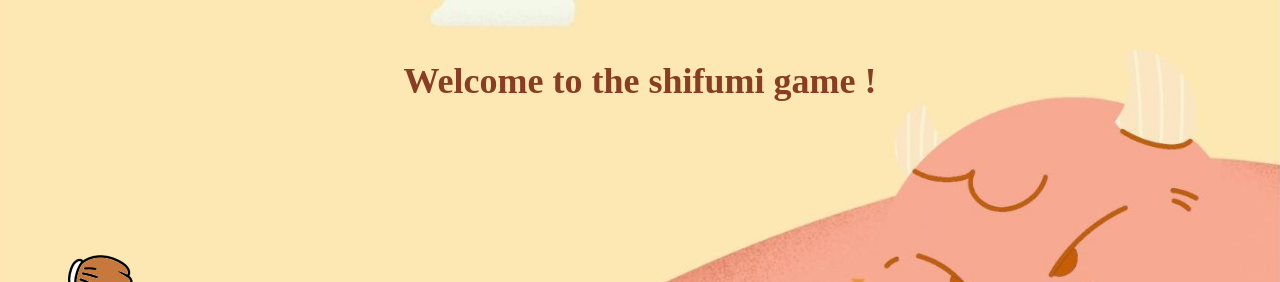
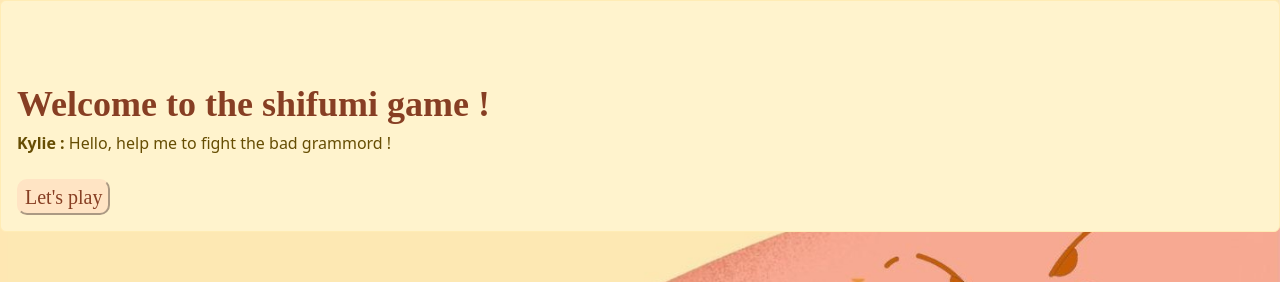
Before and after one commit to sibelkoc/shifumi, a React (Create React App) app: page / in a window 1280 px wide. Shown: the top 282 px of the page. Built offline with nearby package versions, Linux system fonts and the light colour scheme.

Commit message:
🎮  import and make a play button  🎮

```diff
--- a/src/App.js
+++ b/src/App.js
@@ -1,9 +1,11 @@
-import React, { Component } from 'react';
+import React, { Component, useState, render } from 'react';
 import './App.css';
 import AllHands from "./AllHands";
 import ResultTitle from "./ResultTitle";
 import Historical from './Historical';
 import AnimateTxt from './AnimateTxt';
+import 'bootstrap/dist/css/bootstrap.min.css'
+
 
 
 class App extends Component {
@@ -13,9 +15,16 @@ class App extends Component {
       theHand: ["rock", "paper", "scissors"],
       Kylie: "",
       BadGrammord: "",
-      theWinner: ""
+      theWinner: "",
+      isActive: true
     }
   }
+  hideAlert() {
+    this.setState({
+      isActive: false,
+    });}
+
+
 
   BadGrammordHand = () => {
     this.setState({ BadGrammord: this.state.theHand[Math.floor(Math.random() * 3)] },() => {
@@ -31,6 +40,8 @@ class App extends Component {
 
     })
   }
+
+
 
   theWinner = () => {
     const { Kylie, BadGrammord } = this.state;
@@ -50,13 +61,35 @@ class App extends Component {
   }
 
 
+  render() {
+    if (this.state.isActive) {
+      return(
 
-  render() {
-    return (
-      <div className="App">
+        <div
+        className="alert alert-warning alert-dismissible"
+        role="alert"
+      >
         <div className="titleGame">
            <AnimateTxt  textTitle/>
         </div>
+
+        <strong>Kylie :</strong> Hello, help me to fight the bad grammord !
+        <br></br>
+        <br></br>
+        <button
+          type="button"
+          className="playButton"
+          data-dismiss="alert"
+          onClick={() => this.hideAlert()}
+        >
+          <span aria-hidden="true">Let's play</span>
+        </button>
+  </div>
+
+      )
+    }
+    return (
+      <div className="App">
 
         <div className='winPosition'>
           <ResultTitle result={this.state.theWinner}/>
@@ -79,11 +112,13 @@ class App extends Component {
 
 
 
+      </div>
 
-
-      </div>
     );
   }
 }
 
+
+
+
 export default App;
--- a/src/index.css
+++ b/src/index.css
@@ -65,6 +65,25 @@ img:hover{
   animation: pulse 1s infinite;
   animation-timing-function: linear;
 }
+
+button.playButton{
+  align-items: center;
+  justify-content: center;
+  display: flex;
+}
+
+.playButton{
+  border-radius: 10px;
+  font-family: 'blobb';
+  color:#873e23;
+  font-size: 20px;
+  background-color: bisque;
+  border-color: bisque;
+}
+
+.playButton:hover{
+  transform: scale(1.33);
+}
 @keyframes pulse {
   0% { transform: scale(1); }
   50% { transform: scale(1.2);
```
